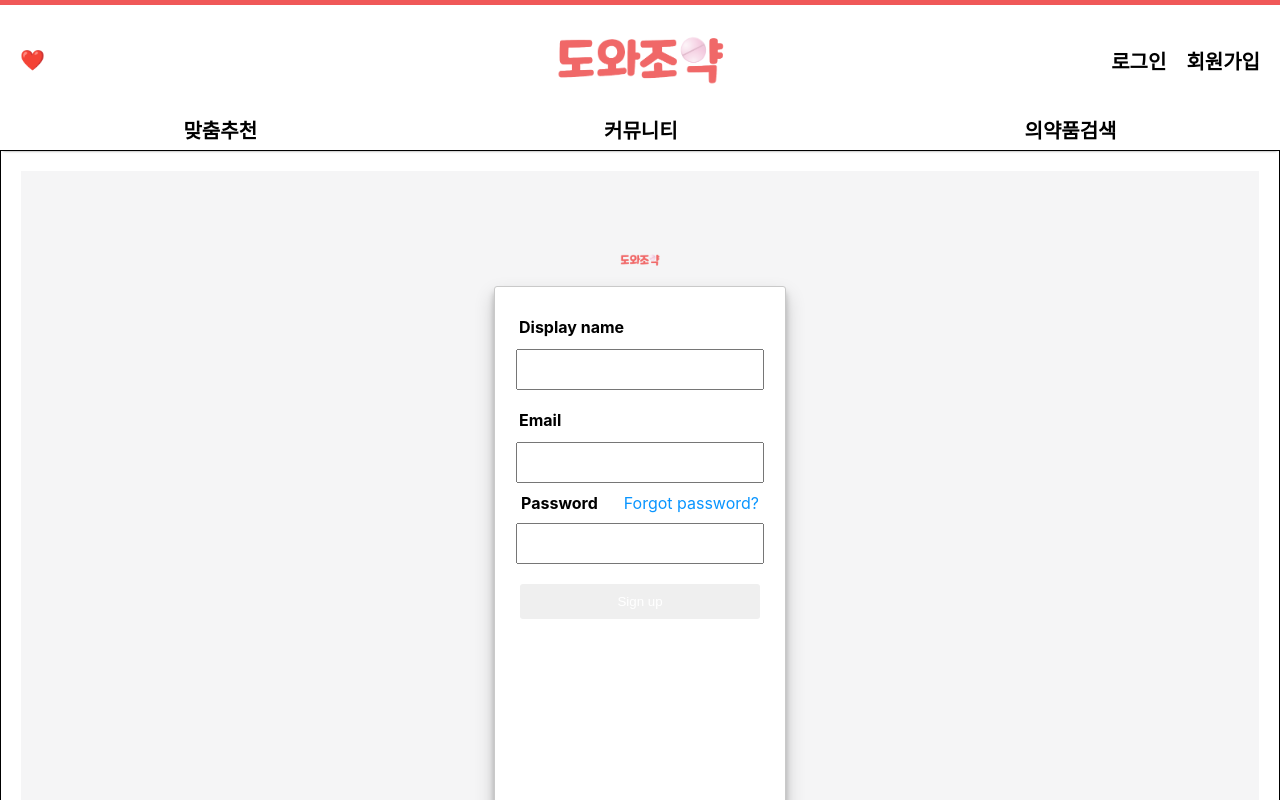
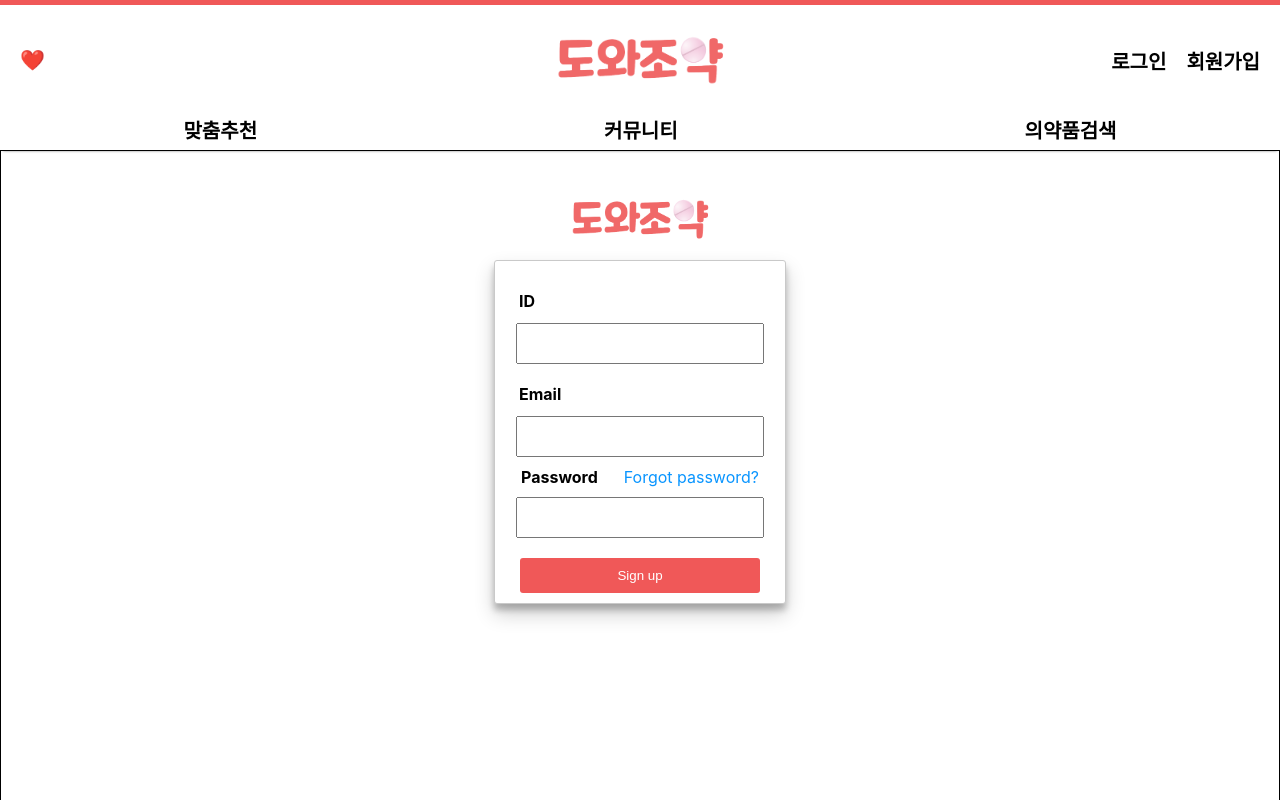
Before and after one commit to codestates-seb/seb43_main_009, a React app in the folder client/: page /signup in a window 1280 px wide. Shown: the top 800 px of the page. Built offline with nearby package versions, Linux system fonts and the light colour scheme; a web font is replaced by a local one.

Commit message:
[Fix] [FE] Wrapper높이수정

```diff
--- a/client/src/page/Signup.js
+++ b/client/src/page/Signup.js
@@ -7,28 +7,24 @@ import { useNavigate } from 'react-router-dom';
 import { Link } from "react-router-dom";
 
 
-
 const Wrapper = styled.div`
     width: 100%;
     display: flex;
     justify-content: space-around;
     height: 100vh;
-    margin: 20px;
-    background-color : #f5f5f6;
+    margin-top: 50px;
 `;
-
-
 
 const SignupWrapper = styled.div`
     display: flex;
     align-items: center;
     justify-content: center;
     flex-direction: column;
-    height: 100vh;
+    height: 50vh;
 `;
 
 const Logo = styled.img`
-    width: 40px;
+    width: 140px;
     margin-bottom: 20px;
 `;
 const GithubSignup = styled.button`
@@ -109,6 +105,7 @@ const SignupButton = styled.button`
     height: 35px;
     color: white;
     border-radius: 3px;
+    background-color: #F05858;
     border: none;
     &:hover {
         cursor: pointer;
@@ -144,12 +141,10 @@ export default function Signup() {
             <Wrapper>
                 <SignupWrapper>
                     <Logo src={logo} />
-                {/* <GithubSignup>
-                    <AiFillGithub size={22} /> Sign up with Github
-                </GithubSignup> */}
+
                     <EmailSignup onSubmit={handleSignup}>
                         <DisplayNameWrapper>
-                        <DisplayNameLabel>Display name</DisplayNameLabel>
+                            <DisplayNameLabel>ID</DisplayNameLabel>
                         </DisplayNameWrapper>
                         <DisplayNameInput
                             type="name"
```
Lines whose indentation alone changed are shown as unchanged.
